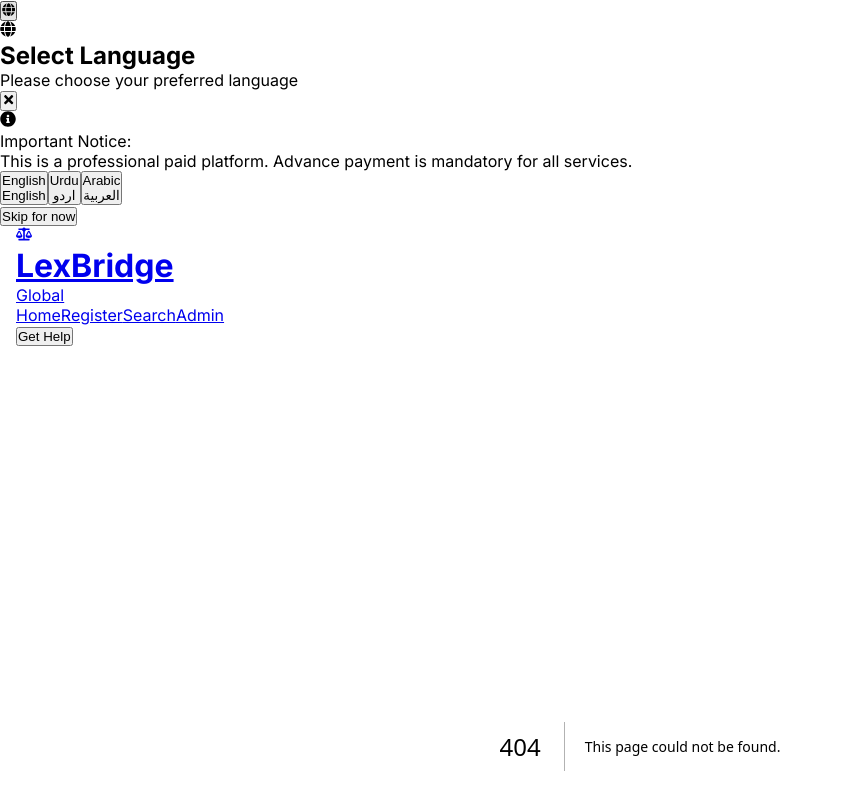
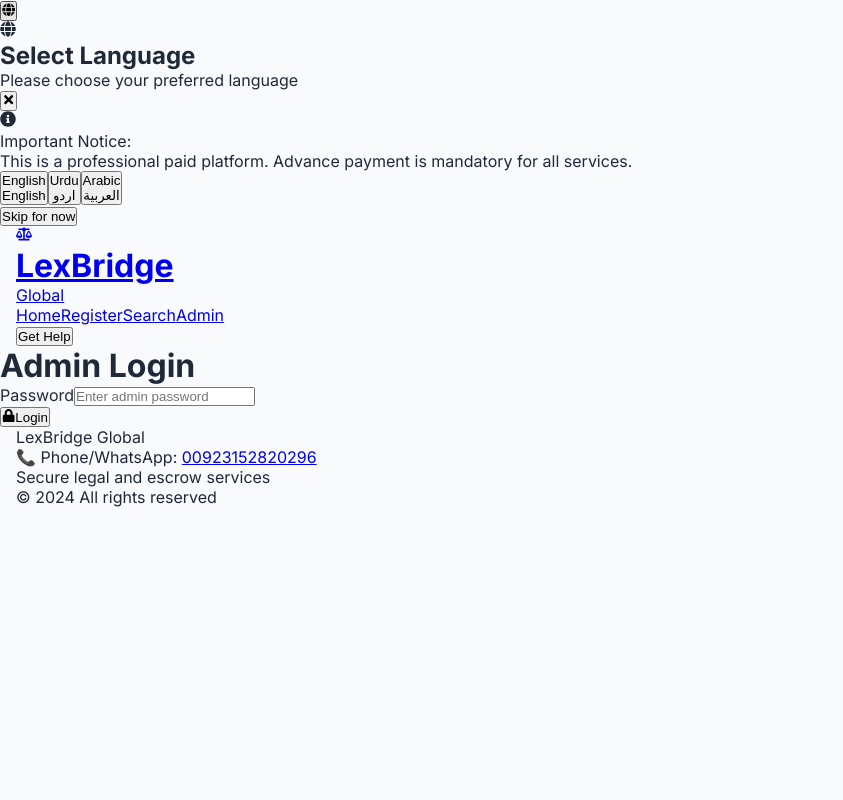
Before and after one commit to telelenker01/lexbridge-global, a Next.js app: page /admin in a window 1280 px wide. Before the commit this address had no page. Shown: the top 800 px of the page, without its empty margins (0-843 px from the left). Built offline with nearby package versions, Linux system fonts and the light colour scheme.

Commit message:
Create page.js

```diff
--- /dev/null
+++ b/src/app/admin/page.js
@@ -0,0 +1,103 @@
+'use client'
+import { useState } from 'react'
+import { FaLock, FaVideo, FaImage, FaFileAlt } from 'react-icons/fa'
+
+export default function AdminPage() {
+  const [password, setPassword] = useState('')
+  const [authenticated, setAuthenticated] = useState(false)
+
+  const handleLogin = (e) => {
+    e.preventDefault()
+    if (password === 'kgf292900') {
+      setAuthenticated(true)
+    } else {
+      alert('Incorrect password')
+    }
+  }
+
+  if (!authenticated) {
+    return (
+      <div className="min-h-screen bg-gray-50 flex items-center justify-center px-4">
+        <div className="max-w-md w-full bg-white rounded-xl shadow-lg p-8">
+          <h1 className="text-2xl font-bold text-center mb-6">Admin Login</h1>
+          <form onSubmit={handleLogin}>
+            <div className="mb-4">
+              <label className="block text-gray-700 mb-2">Password</label>
+              <input
+                type="password"
+                value={password}
+                onChange={(e) => setPassword(e.target.value)}
+                className="w-full p-3 border border-gray-300 rounded-lg"
+                placeholder="Enter admin password"
+                required
+              />
+            </div>
+            <button
+              type="submit"
+              className="w-full bg-blue-900 text-white py-3 rounded-lg font-bold hover:bg-blue-800"
+            >
+              <FaLock className="inline mr-2" />
+              Login
+            </button>
+          </form>
+        </div>
+      </div>
+    )
+  }
+
+  return (
+    <div className="min-h-screen bg-gray-50 py-12 px-4">
+      <div className="container mx-auto">
+        <h1 className="text-3xl font-bold text-center mb-8">Admin Panel</h1>
+
+        <div className="grid md:grid-cols-3 gap-6">
+          {/* Videos */}
+          <div className="bg-white rounded-xl shadow p-6">
+            <div className="flex items-center gap-3 mb-4">
+              <FaVideo className="text-blue-900 text-2xl" />
+              <h2 className="text-xl font-bold">Videos</h2>
+            </div>
+            <p className="text-gray-600 mb-4">Upload interview and promotional videos</p>
+            <button className="w-full bg-gray-100 hover:bg-gray-200 py-2 rounded">
+              Manage Videos
+            </button>
+          </div>
+
+          {/* Images */}
+          <div className="bg-white rounded-xl shadow p-6">
+            <div className="flex items-center gap-3 mb-4">
+              <FaImage className="text-blue-900 text-2xl" />
+              <h2 className="text-xl font-bold">Images</h2>
+            </div>
+            <p className="text-gray-600 mb-4">Upload gallery and profile images</p>
+            <button className="w-full bg-gray-100 hover:bg-gray-200 py-2 rounded">
+              Manage Images
+            </button>
+          </div>
+
+          {/* Content */}
+          <div className="bg-white rounded-xl shadow p-6">
+            <div className="flex items-center gap-3 mb-4">
+              <FaFileAlt className="text-blue-900 text-2xl" />
+              <h2 className="text-xl font-bold">Content</h2>
+            </div>
+            <p className="text-gray-600 mb-4">Update website text and information</p>
+            <button className="w-full bg-gray-100 hover:bg-gray-200 py-2 rounded">
+              Manage Content
+            </button>
+          </div>
+        </div>
+
+        {/* Logout Button */}
+        <div className="text-center mt-8">
+          <button
+            onClick={() => setAuthenticated(false)}
+            className="px-6 py-2 bg-red-600 text-white rounded-lg hover:bg-red-700"
+          >
+            Logout
+          </button>
+        </div>
+      </div>
+    </div>
+  )
+}
```
